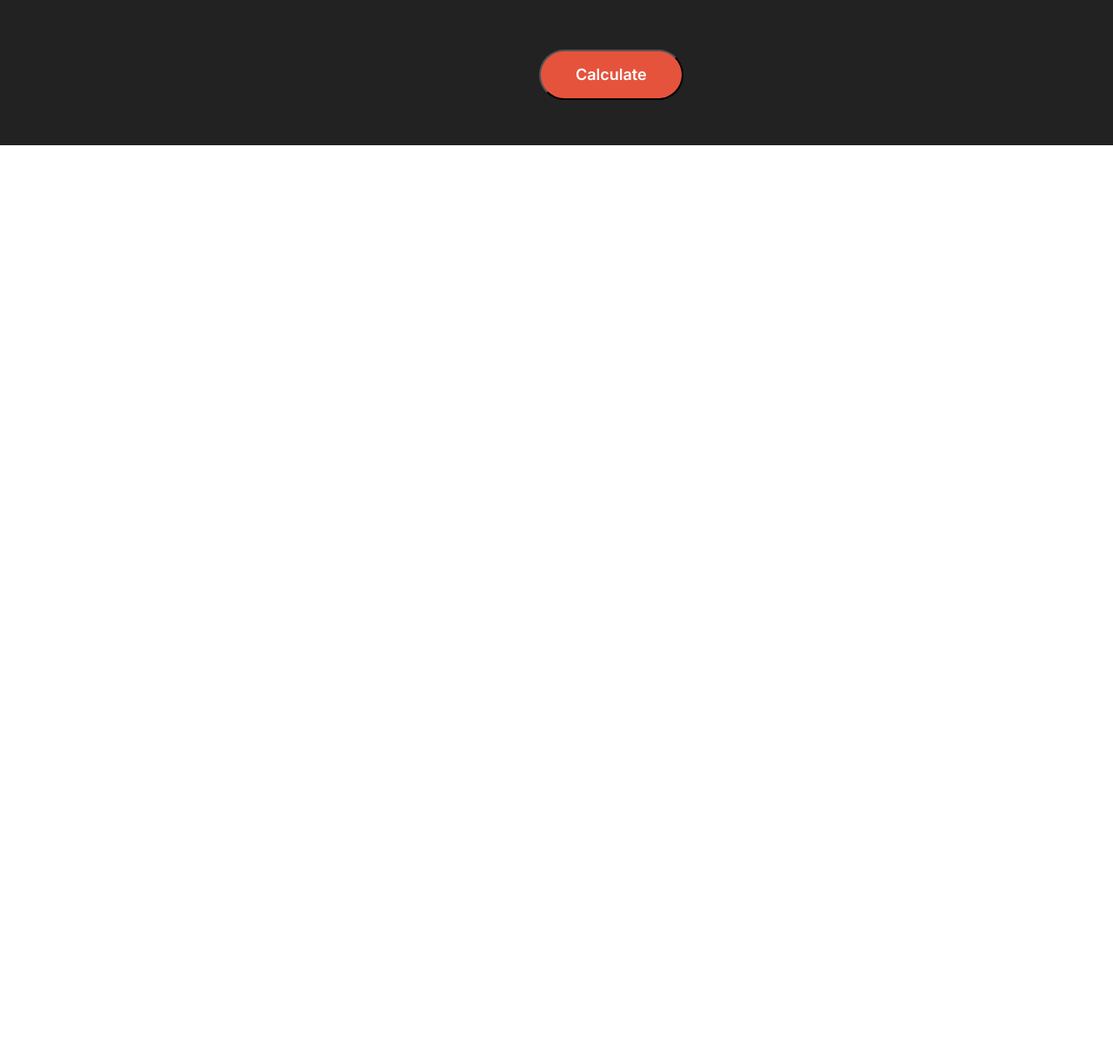
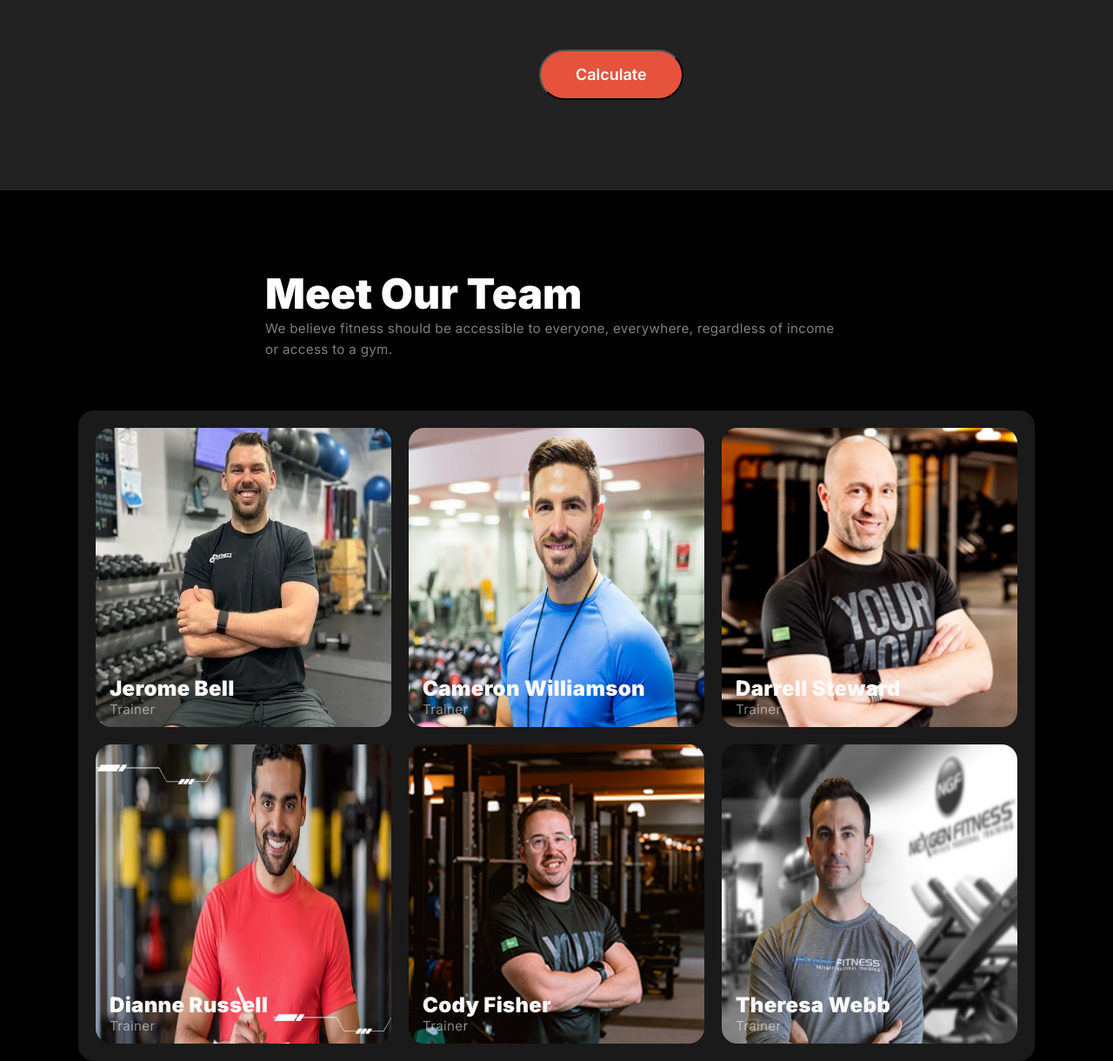
Before and after one commit to mtowfiq/Assignment-2, a plain HTML site: page index.html in a window 1280 px wide. Shown: the part 2386-3606 px from the top of the page at 87% size. Before the commit the page ends 2553 px from the top, so only its background shows below. Drawn offline with Linux system fonts and the light colour scheme; a web font is replaced by a local one.

Commit message:
finished teams section

```diff
--- a/index.html
+++ b/index.html
@@ -159,6 +159,57 @@
                 </div>
             </div>
          </section>
+         <!-- Teams section -->
+          <section class="teams">
+            <div class="teams-intro">
+                <h3 class="primary-heading">Meet Our Team</h3>
+                <p class="primary-txt">We believe fitness should be accessible to everyone, everywhere, regardless of income or access to a gym.</p>
+            </div>
+            <div class="teams-container">
+                <div class="teams-img-container">
+                    <img src="images/trainer1.png" alt="">
+                    <div class="staff-info">
+                        <h4 class="trainer-name">Jerome Bell</h4>
+                        <p class="role primary-txt">Trainer</p>
+                    </div>
+                </div>
+                <div class="teams-img-container">
+                    <img src="images/trainer2.png" alt="">
+                    <div class="staff-info">
+                        <h4 class="trainer-name">Cameron Williamson</h4>
+                        <p class="role primary-txt">Trainer</p>
+                    </div>
+                </div>
+                <div class="teams-img-container">
+                    <img src="images/trainer3.png" alt="">
+                    <div class="staff-info">
+                        <h4 class="trainer-name">Darrell Steward</h4>
+                        <p class="role primary-txt">Trainer</p>
+                    </div>
+                </div>
+                <div class="teams-img-container">
+                    <img src="images/trainer4.png" alt="">
+                    <div class="staff-info">
+                        <h4 class="trainer-name">Dianne Russell</h4>
+                        <p class="role primary-txt">Trainer</p>
+                    </div>
+                </div>
+                <div class="teams-img-container">
+                    <img src="images/trainer5.png" alt="">
+                    <div class="staff-info">
+                        <h4 class="trainer-name">Cody Fisher</h4>
+                        <p class="role primary-txt">Trainer</p>
+                    </div>
+                </div>
+                <div class="teams-img-container">
+                    <img src="images/trainer6.png" alt="">
+                    <div class="staff-info">
+                        <h4 class="trainer-name">Theresa Webb</h4>
+                        <p class="role primary-txt">Trainer</p>
+                    </div>
+                </div>
+            </div>
+          </section>
     </main>
     <footer>
 
--- a/styles/styles.css
+++ b/styles/styles.css
@@ -337,6 +337,9 @@ td{
     margin-top: 14px;
     margin-bottom: 34px;
 }
+.bmi-calculator button{
+    margin-bottom: 52px;
+}
 .bmi-heading{
     color: rgb(255, 255, 255);
     font-family: Inter;
@@ -404,6 +407,56 @@ select[name=Activity]{
     padding: 12px 20px 12px 20px;
 }
 
+/* Teams styles */
+.teams-intro{
+    max-width: 670px;
+    margin: 0px auto;
+    margin-top: 90px;
+    margin-bottom: 58px;
+}
+.teams-intro p{
+    text-align: left;
+}
+.teams-container{
+    max-width: 1060px;
+    margin: 0px auto;
+    border-radius: 18px;
+    background: rgba(255, 255, 255, 0.1);
+    padding: 20px;
+}
+.teams-container{
+    display: grid;
+    grid-template-columns: repeat(3, 1fr);
+    gap: 20px;
+}
+.teams-img-container img{
+    border-radius: 18px;
+    width: 100%;
+    height: 100%;
+}
+.teams-img-container{
+    position: relative;
+  text-align: center;
+}
+.staff-info{
+    position: absolute;
+    bottom: 8px;
+    left: 16px;
+}
+.trainer-name{
+    color: rgb(250, 250, 249);
+    font-family: Inter;
+    font-size: 1.5rem;
+    font-weight: 900;
+    line-height: 24px;
+    letter-spacing: 0.3px;
+    text-align: left;
+}
+.staff-info p{
+    text-align: left;
+}
+
+
 /* For small devices */
 @media screen and (max-width: 576px) {
     .banner, .run-container,.calculator-container{
@@ -438,7 +491,7 @@ select[name=Activity]{
     .habits{
         margin-top: 479px;
     }
-    .habits-container{
+    .habits-container, .teams-container{
         grid-template-columns: 1fr;
     }
     .run-img{
```
